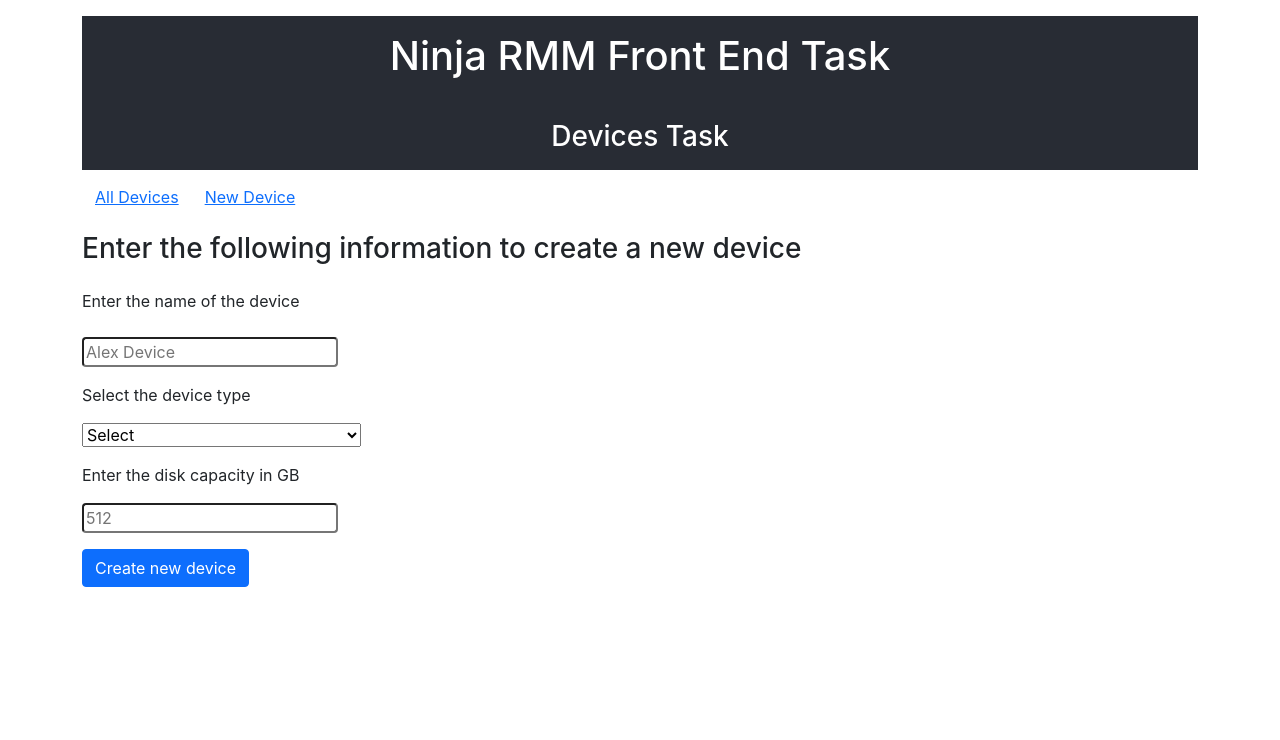
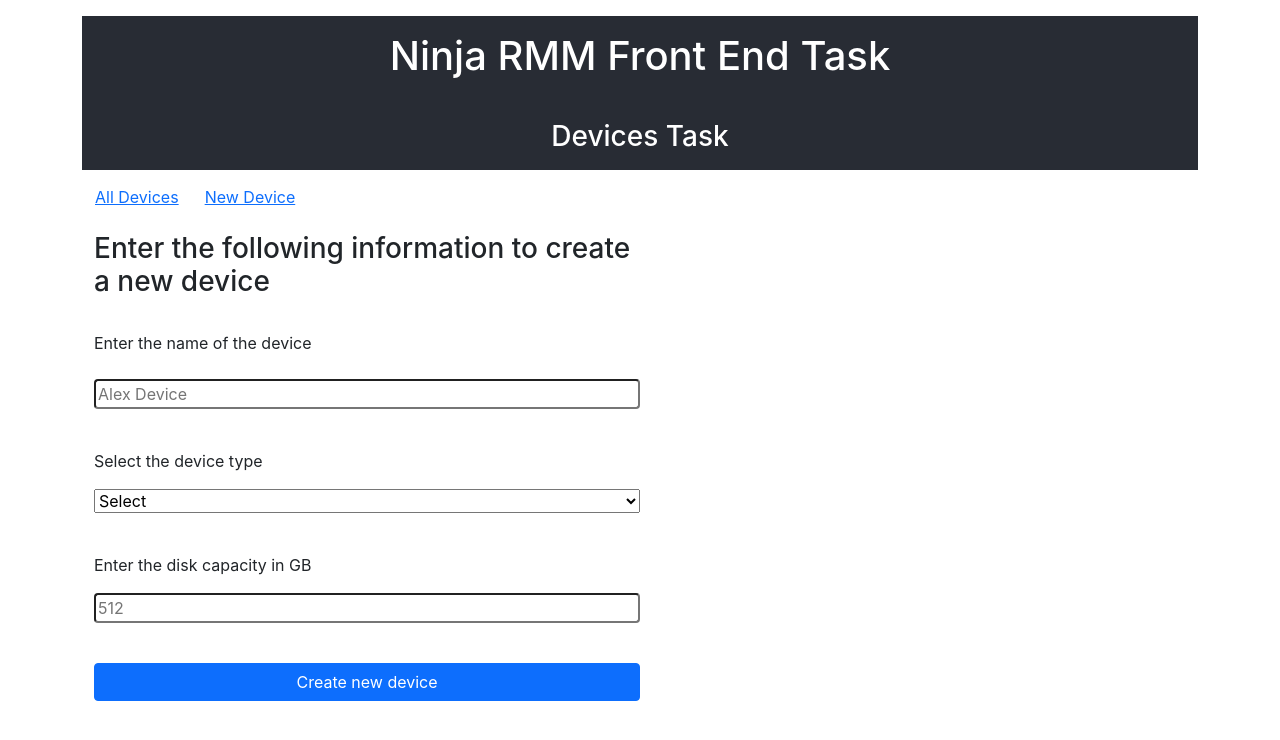
Before and after one commit to alejandrotoledoweb/devices-clientapp, a React (Create React App) app: page /newdevice in a window 1280 px wide. Shown: the top 740 px of the page. Built offline with nearby package versions, Linux system fonts and the light colour scheme.

Commit message:
add style to form to create new device

```diff
--- a/src/components/NewDevice.js
+++ b/src/components/NewDevice.js
@@ -43,12 +43,13 @@
   };
 
   return (
-    <div className="">
+    <div className="mb-5 container">
+      <div className="col-lg-6 col-md-6 col-sm-6 d-flex flex-column">
       <h3 className="mt-3 mb-4">Enter the following information to create a new device</h3>
       <p className="mt-2">Enter the name of the device</p>
       <input className="mb-2 mt-2 rounded" id="input1" onChange={e => setSystem(e.target.value.toUpperCase())} placeholder="Alex Device" type="text" required/> <br></br>
       <p className="mt-2">Select the device type</p>
-      <select className="w-25 mb-3" id="input2" onChange={e => setType(e.target.value)} required >
+      <select className="w-100 mb-3" id="input2" onChange={e => setType(e.target.value)} required >
         <option value="">Select</option>
         <option value="WINDOWS_WORKSTATION">WINDOWS WORKSTATION</option>
         <option value="WINDOWS_SERVER">WINDOWS SERVER</option>
@@ -57,6 +58,8 @@
       <p>Enter the disk capacity in GB</p>
       <input className="mb-3 rounded" id="input3" onChange={e => setCapacity(e.target.value)} type="number" placeholder="512" required /><br></br>
       <button className="btn btn-primary" onClick={addDevice}>Create new device</button>
+      </div>
+
 
       <div>
       <Modal show={show} onHide={handleClose}>
```
Also changed, not shown: 2 other files (tests, documents, lock files or other folders).
